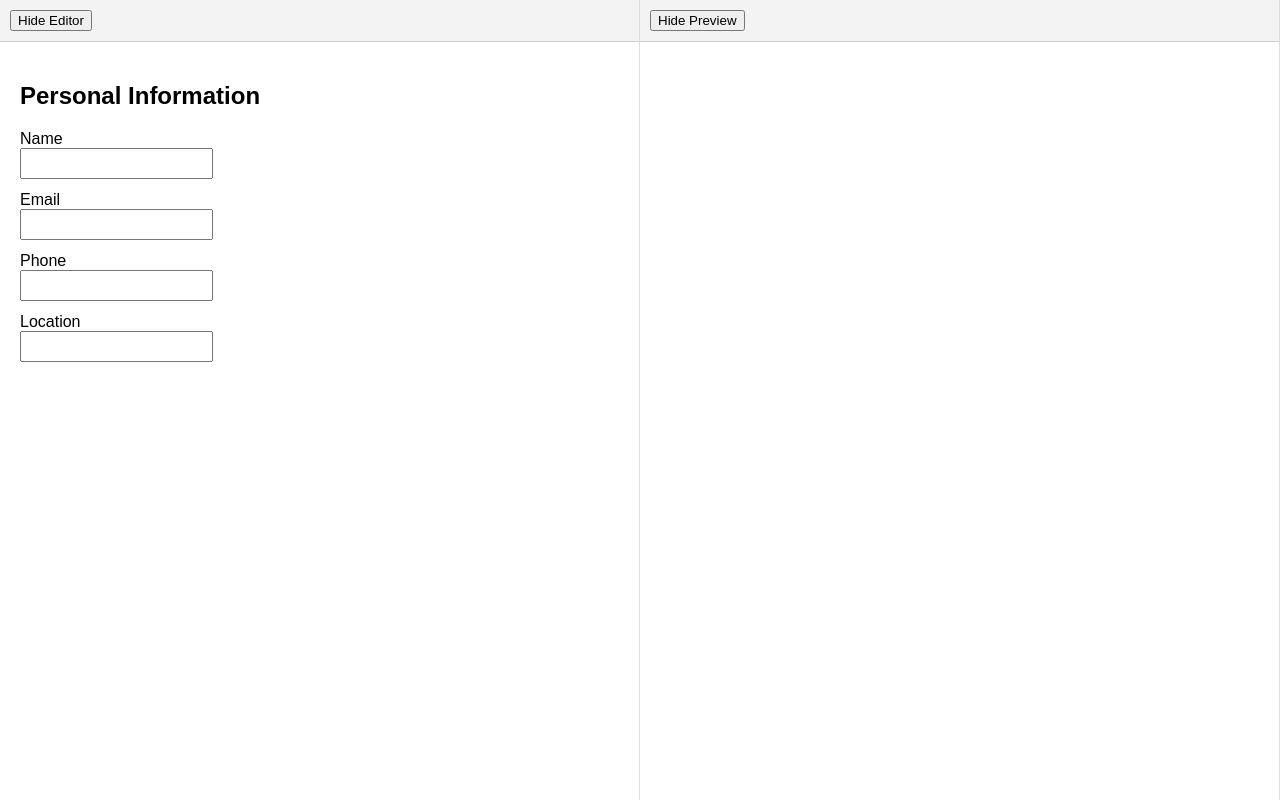
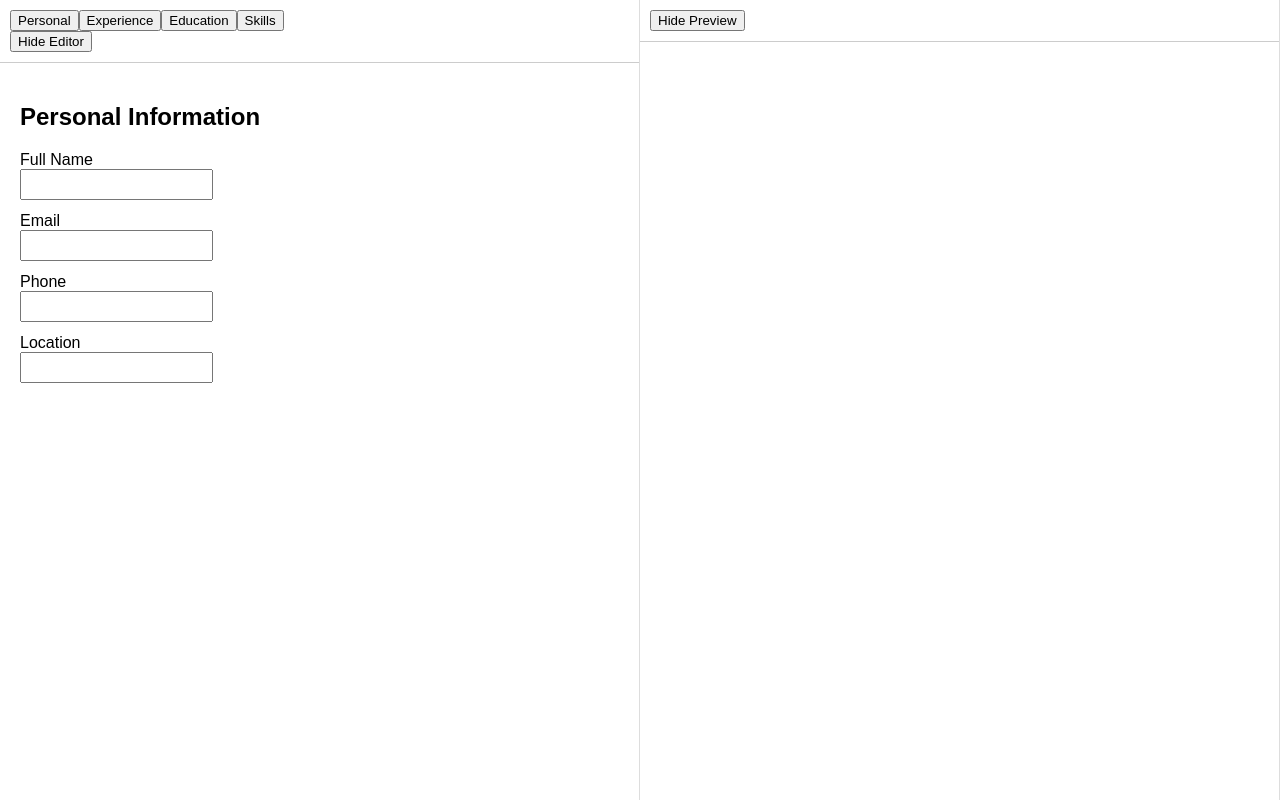
Before and after one commit to WillEdgington/react-cv-app, a React (Vite) app: page / in a window 1280 px wide. Built offline with nearby package versions, Linux system fonts and the light colour scheme.

Commit message:
working toolbar for editor

```diff
--- a/src/App.jsx
+++ b/src/App.jsx
@@ -1,6 +1,6 @@
 import { useState } from 'react';
-import EditorPanel from "./components/EditorPanel.jsx";
-import PreviewPanel from "./components/PreviewPanel.jsx";
+import EditorPanel from "./components/editor/EditorPanel.jsx";
+import PreviewPanel from "./components/preview/PreviewPanel.jsx";
 import "./styles.css";
 
 function App() {
--- a/src/components/EditorPanel.jsx
+++ /dev/null
@@ -1,13 +0,0 @@
-import PersonalForm from "./PersonalForm.jsx";
-
-export default function EditorPanel({ buttonLabel, onButtonClick }) {
-  return (
-    <div className="panel">
-      <div className="toolbar">
-        <button onClick={onButtonClick}>{buttonLabel}</button>
-      </div>
-
-      <PersonalForm />
-    </div>
-  );
-}
--- /dev/null
+++ b/src/components/editor/EditorPanel.jsx
@@ -0,0 +1,30 @@
+import { useState } from "react";
+import PersonalForm from "./sections/PersonalForm.jsx";
+import Toolbar from "./Toolbar.jsx";
+
+export default function EditorPanel({ buttonLabel, onButtonClick }) {
+  const [active, setActive] = useState("personal");
+
+  const renderSection = () => {
+    switch (active) {
+      case "personal": return <PersonalForm />;
+      case "experience": return null;
+      case "education": return null;
+      case "skills": return null;
+      default: return null;
+    }
+  };
+
+  return (
+    <div className="panel">
+      <Toolbar
+        active={active}
+        onSelect={setActive}
+        buttonLabel={buttonLabel}
+        onButtonClick={onButtonClick}
+      />
+
+      {renderSection()}
+    </div>
+  );
+}
--- /dev/null
+++ b/src/components/editor/Toolbar.jsx
@@ -0,0 +1,14 @@
+export default function Toolbar({ active, onSelect, onButtonClick, buttonLabel }) {
+  return (
+    <div className="toolbar">
+      <button onClick={() => onSelect("personal")}>Personal</button>
+      <button onClick={() => onSelect("experience")}>Experience</button>
+      <button onClick={() => onSelect("education")}>Education</button>
+      <button onClick={() => onSelect("skills")}>Skills</button>
+
+      <div className="hide-editor">
+        <button onClick={onButtonClick}>{buttonLabel}</button>
+      </div>
+    </div>
+  );
+}
--- a/src/components/PersonalForm.jsx
+++ b/src/components/editor/sections/PersonalForm.jsx
@@ -1,4 +1,4 @@
-import { useCV } from "../CVContext.jsx";
+import { useCV } from "../../../CVContext.jsx";
 
 export default function PersonalForm() {
   const { state, updateSection } = useCV();
@@ -15,7 +15,7 @@ export default function PersonalForm() {
     <div className="section">
       <h2>Personal Information</h2>
 
-      <label>Name</label>
+      <label>Full Name</label>
       <input name="name" value={personal.name} onChange={handleChange} />
 
       <label>Email</label>
--- a/src/components/CVPreview.jsx
+++ b/src/components/preview/CVPreview.jsx
@@ -1,4 +1,4 @@
-import { useCV } from "../CVContext.jsx";
+import { useCV } from "../../CVContext.jsx";
 
 export default function CVPreview() {
   const { state } = useCV();
--- a/src/styles.css
+++ b/src/styles.css
@@ -22,7 +22,6 @@ body {
 
 .toolbar {
   padding: 10px;
-  background: #f3f3f3;
   border-bottom: 1px solid #ccc;
 }
 
```
Also changed, not shown: src/components/preview/PreviewPanel.jsx (renamed from src/components/PreviewPanel.jsx), src/main.jsx (line endings or trailing spaces).
